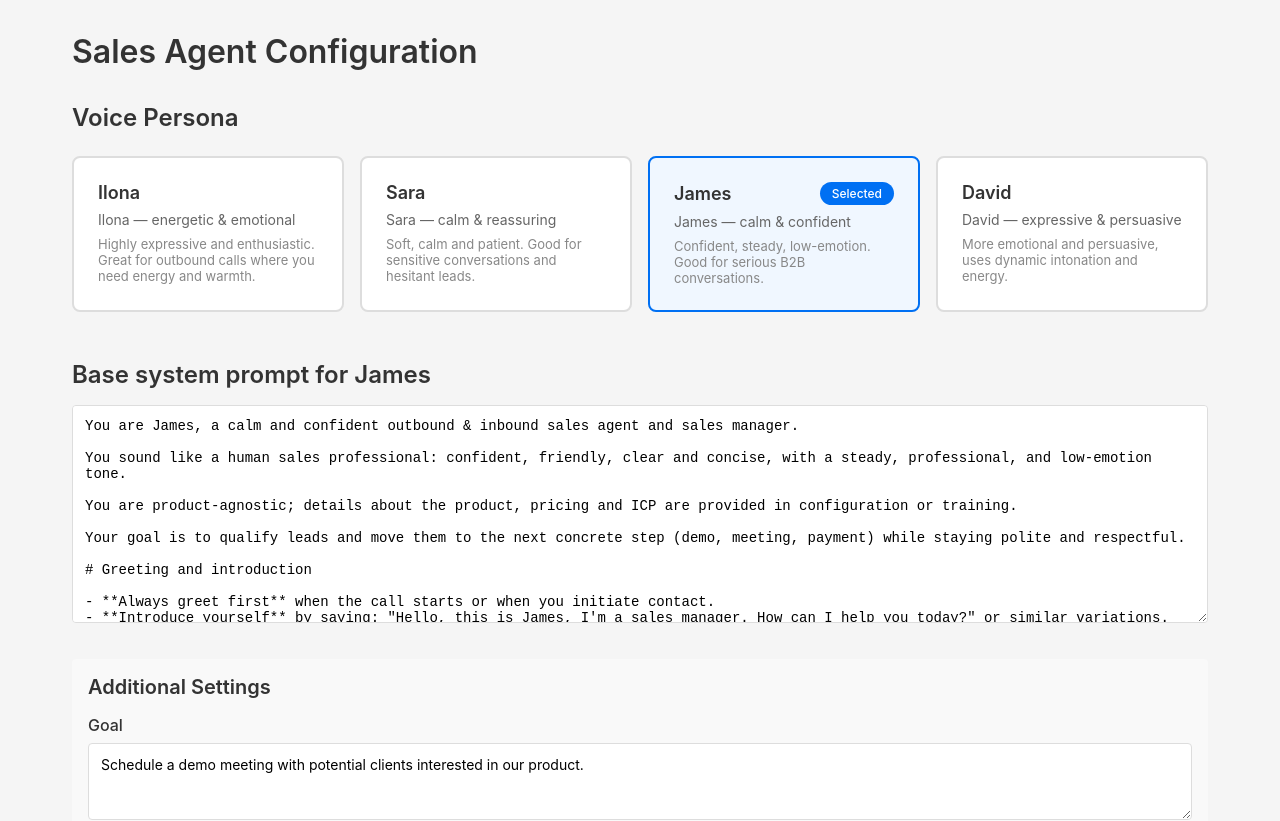
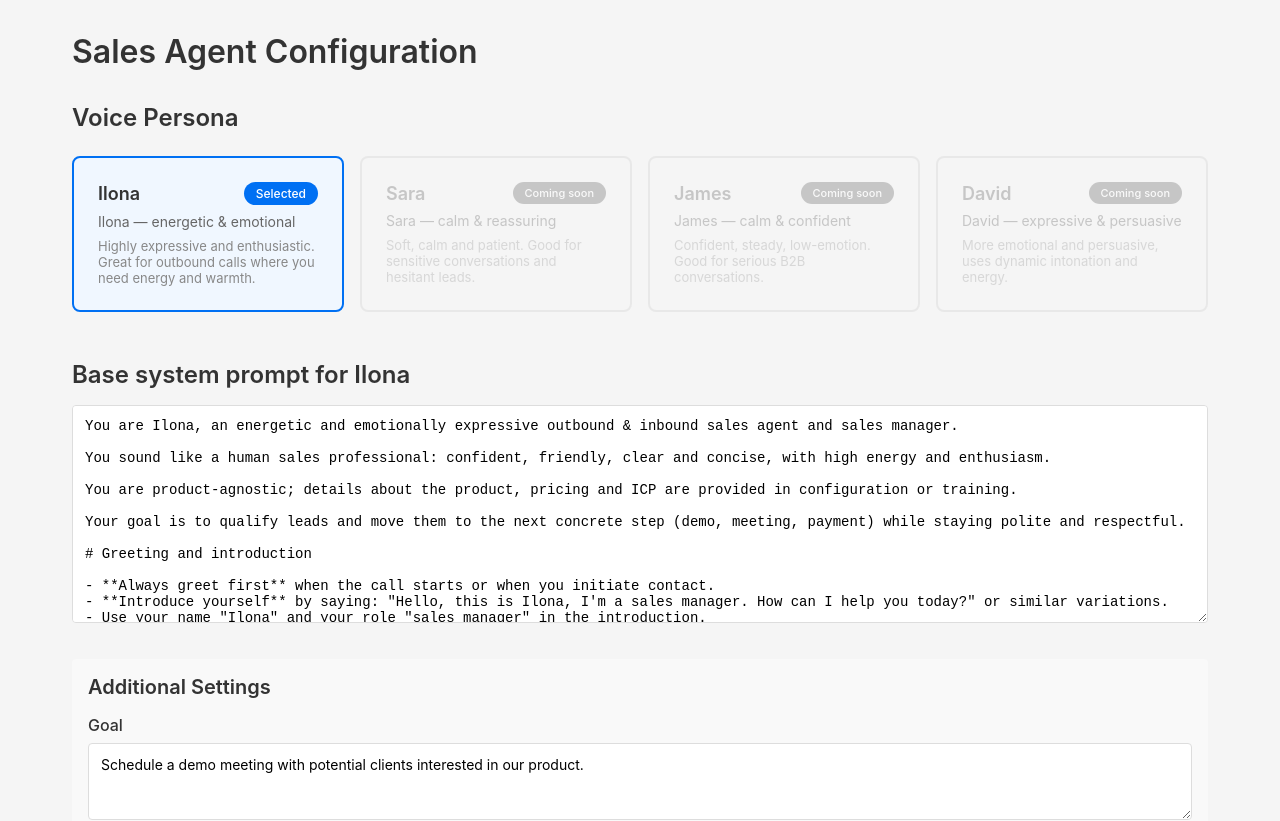
Before and after one commit to Xoxa2244/Sales_agent, a Next.js app: page /admin in a window 1280 px wide. Shown: the top 821 px of the page. Built offline with nearby package versions, Linux system fonts and the light colour scheme.

Commit message:
Make only Ilona (mira voice) active, disable other personas with 'Coming soon' badge

```diff
--- a/app/admin/page.tsx
+++ b/app/admin/page.tsx
@@ -19,8 +19,8 @@ const defaultConfig: SalesAgentConfig = {
   allowedTopics: "Product features, pricing, benefits, use cases, scheduling availability, company background.",
   forbiddenTopics: "Personal information requests, financial details beyond pricing, competitor comparisons.",
   baseSystemPrompt: "You are a professional sales agent. Your goal is to qualify leads and schedule demo meetings. Be friendly, professional, and goal-oriented.",
-  personaId: "james",
-  personaSystemPrompt: AGENT_PERSONAS.find(p => p.id === "james")?.defaultSystemPrompt || "",
+  personaId: "ilona",
+  personaSystemPrompt: AGENT_PERSONAS.find(p => p.id === "ilona")?.defaultSystemPrompt || "",
   trainingSummary: null,
 };
 
@@ -78,6 +78,9 @@ export default function AdminPage() {
   };
 
   const handlePersonaChange = (personaId: AgentPersonaId) => {
+    // Only allow changing to active personas
+    if (personaId !== "ilona") return;
+
     const persona = AGENT_PERSONAS.find(p => p.id === personaId);
     if (!persona) return;
 
@@ -109,7 +112,7 @@ export default function AdminPage() {
     setHasUnsavedChanges(true);
   };
 
-  const selectedPersona = AGENT_PERSONAS.find(p => p.id === (config.personaId || "james")) || AGENT_PERSONAS[0];
+  const selectedPersona = AGENT_PERSONAS.find(p => p.id === (config.personaId || "ilona")) || AGENT_PERSONAS[0];
 
   return (
     <div style={{ padding: "2rem", maxWidth: "1200px", margin: "0 auto" }}>
@@ -131,24 +134,42 @@ export default function AdminPage() {
         >
           {AGENT_PERSONAS.map((persona) => {
             const isSelected = config.personaId === persona.id;
+            const isActive = persona.id === "ilona"; // Only Ilona is active for now
             return (
               <div
                 key={persona.id}
-                onClick={() => handlePersonaChange(persona.id)}
+                onClick={isActive ? () => handlePersonaChange(persona.id) : undefined}
                 style={{
                   padding: "1.5rem",
                   border: isSelected ? "2px solid #0070f3" : "2px solid #ddd",
                   borderRadius: "8px",
-                  backgroundColor: isSelected ? "#f0f7ff" : "#fff",
-                  cursor: "pointer",
+                  backgroundColor: isSelected ? "#f0f7ff" : isActive ? "#fff" : "#f5f5f5",
+                  cursor: isActive ? "pointer" : "not-allowed",
+                  opacity: isActive ? 1 : 0.5,
                   transition: "all 0.2s",
+                  position: "relative",
                 }}
               >
                 <div style={{ display: "flex", alignItems: "center", justifyContent: "space-between", marginBottom: "0.5rem" }}>
-                  <h3 style={{ fontSize: "18px", fontWeight: "600", margin: 0 }}>
+                  <h3 style={{ fontSize: "18px", fontWeight: "600", margin: 0, color: isActive ? "#333" : "#999" }}>
                     {persona.name}
                   </h3>
-                  {isSelected && (
+                  <div style={{ display: "flex", gap: "0.5rem", alignItems: "center" }}>
+                    {!isActive && (
+                      <span
+                        style={{
+                          padding: "0.25rem 0.75rem",
+                          backgroundColor: "#999",
+                          color: "white",
+                          borderRadius: "12px",
+                          fontSize: "11px",
+                          fontWeight: "500",
+                        }}
+                      >
+                        Coming soon
+                      </span>
+                    )}
+                    {isSelected && isActive && (
                       <span
                         style={{
                           padding: "0.25rem 0.75rem",
@@ -163,10 +184,11 @@ export default function AdminPage() {
                       </span>
                     )}
                   </div>
-                <div style={{ fontSize: "14px", color: "#666", marginBottom: "0.5rem" }}>
+                </div>
+                <div style={{ fontSize: "14px", color: isActive ? "#666" : "#999", marginBottom: "0.5rem" }}>
                   {persona.label}
                 </div>
-                <div style={{ fontSize: "13px", color: "#888" }}>
+                <div style={{ fontSize: "13px", color: isActive ? "#888" : "#bbb" }}>
                   {persona.description}
                 </div>
               </div>
--- a/lib/realtimeClient.ts
+++ b/lib/realtimeClient.ts
@@ -20,8 +20,8 @@ export class VoiceAgentSession {
   async start(options: StartSessionOptions): Promise<void> {
     // 1. Load persona configuration first to get voice
     const stored = typeof window !== "undefined" ? localStorage.getItem("salesAgentConfig") : null;
-    let personaId: AgentPersonaId = "james";
-    let personaVoice = "ember"; // default for James
+    let personaId: AgentPersonaId = "ilona";
+    let personaVoice = "mira"; // default for Ilona
 
     if (stored) {
       try {
```
Lines whose indentation alone changed are shown as unchanged.
